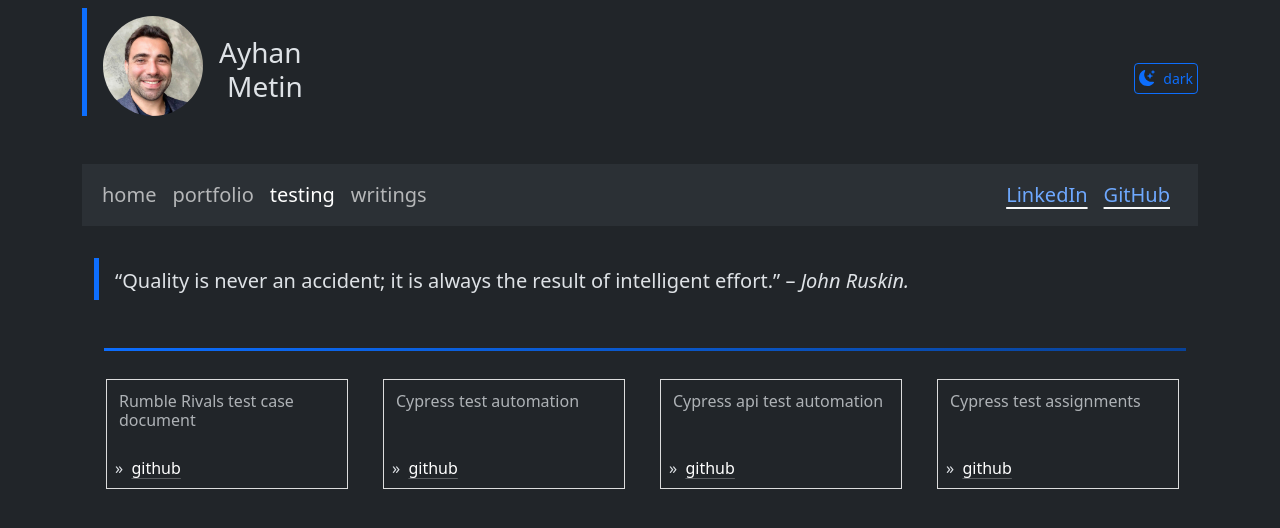
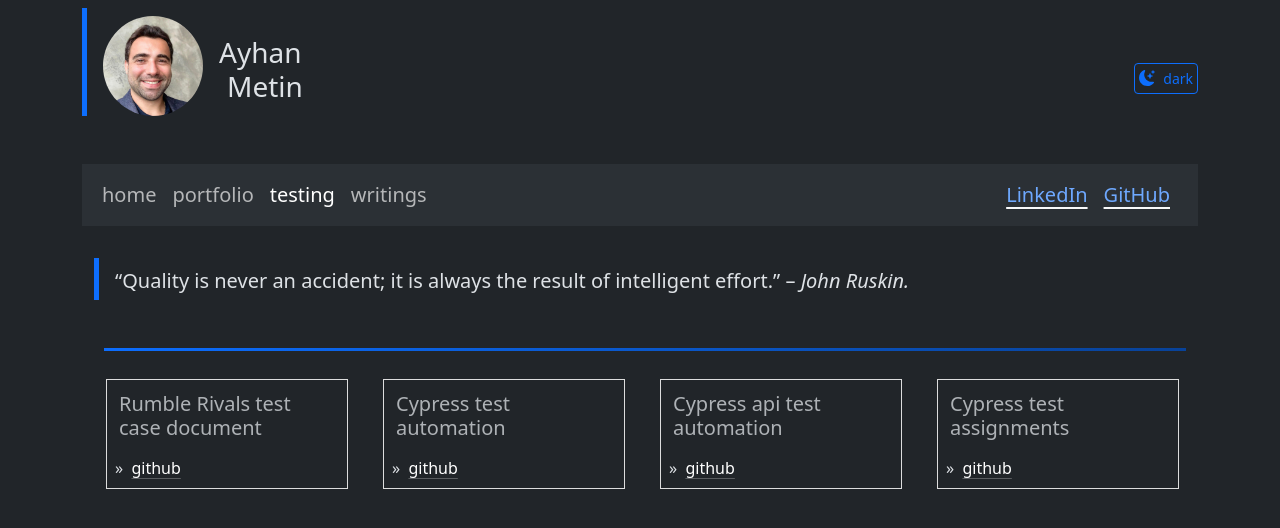
Before and after one commit to ayhanmetin/portfolio, a React (Vite) app: page /testing in a window 1280 px wide. Shown: the top 528 px of the page. Built offline with nearby package versions, Linux system fonts and the light colour scheme.

Commit message:
Update Testing

```diff
--- a/src/components/Testing.jsx
+++ b/src/components/Testing.jsx
@@ -19,10 +19,10 @@ function Testing() {
               <div key={index} className='col mb-4 px-1'>
                 <div className='custom-square-card'>
                   <div className='card-body p-2'>
-                    <h6 className='card-subtitle p-1 text-muted'>
+                    <h6 className='card-subtitle p-1 text-muted fs-5 text'>
                       {test.title}
                     </h6>
-                    <p className='card-text mt-1'>
+                    <p className='card-text mt-1 '>
                       {test.text} » &nbsp;
                       <a
                         target='_blank'
```
